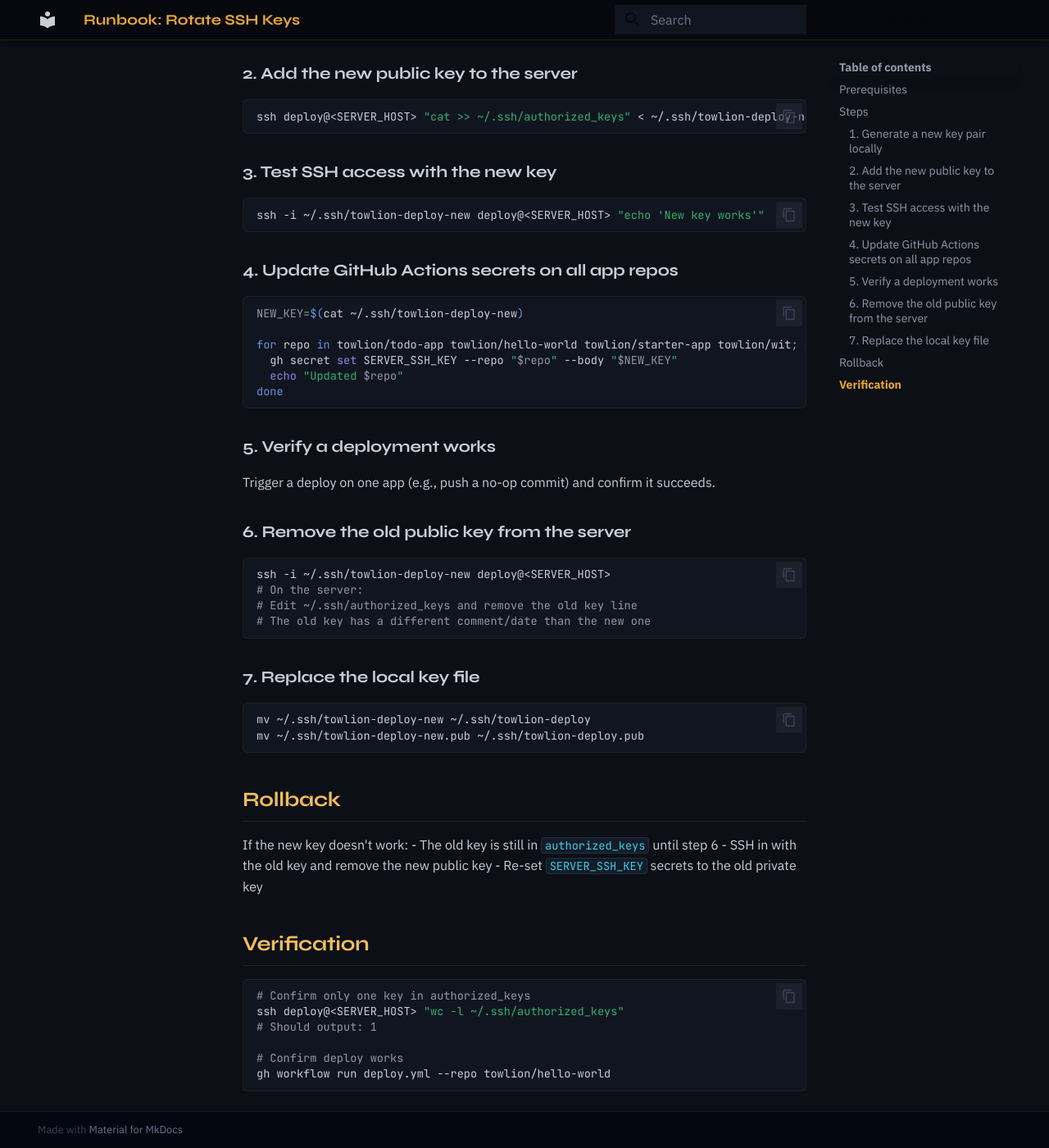
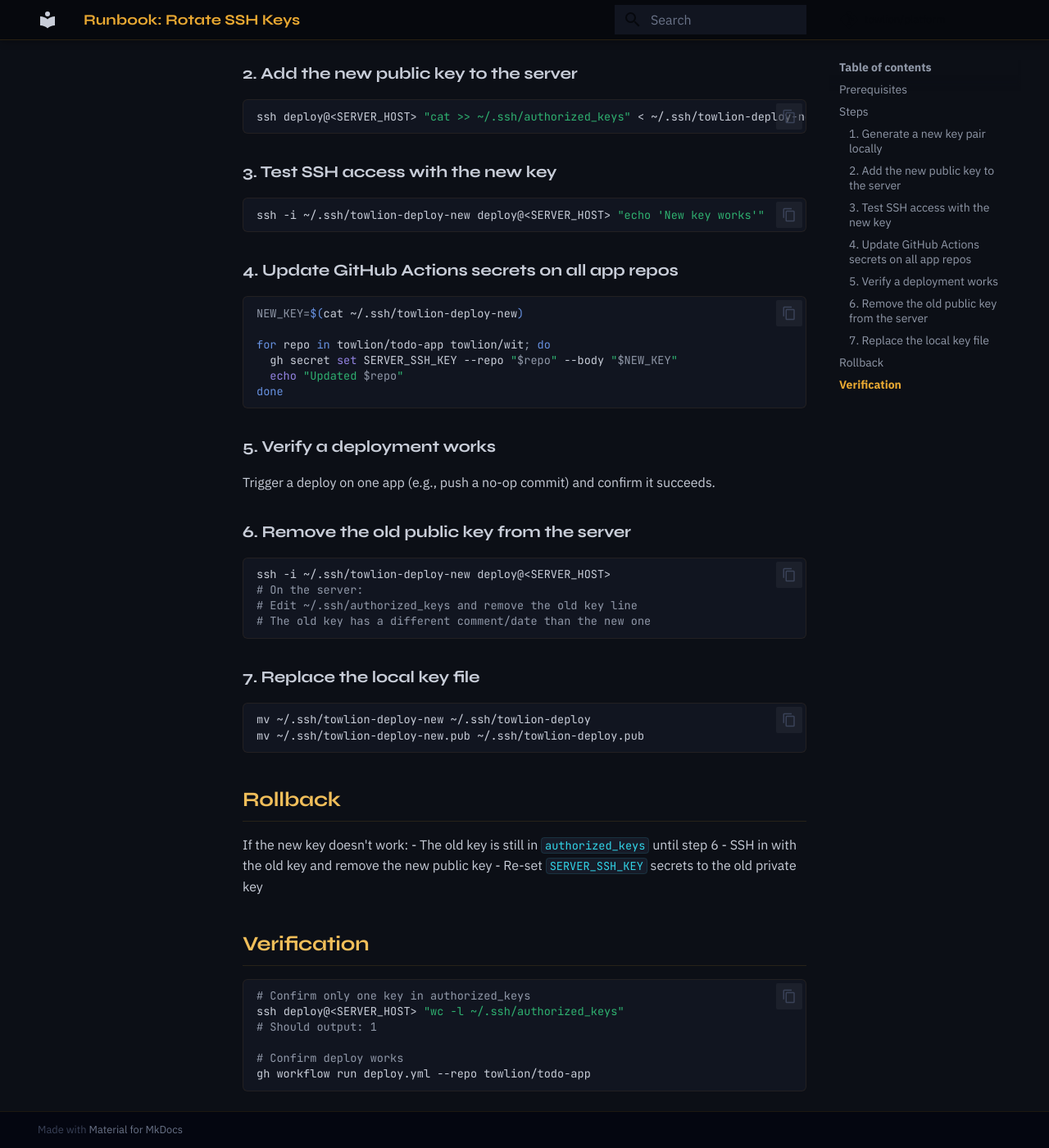
Before and after one commit to towlion/platform, an MkDocs documentation site: the page built from docs/runbooks/rotate-ssh-keys.md, in a window 1280 px wide and 1400 px high, scrolled down 592 px. Shown: the whole window at 82% size. Built offline with MkDocs 1.6.1 and Material for MkDocs 9.7.7, drawn with Linux system fonts in a browser that asks for light colours; comment, search, counter and statistics services are not loaded.

Commit message:
chore: remove hello-world and starter-app from docs
These repos have been deleted — only todo-app and wit remain active.

Co-Authored-By: Claude Opus 4.6 (1M context) <noreply@anthropic.com>

````diff
--- a/docs/runbooks/rotate-ssh-keys.md
+++ b/docs/runbooks/rotate-ssh-keys.md
@@ -33,7 +33,7 @@ ssh -i ~/.ssh/towlion-deploy-new deploy@<SERVER_HOST> "echo 'New key works'"
 ```bash
 NEW_KEY=$(cat ~/.ssh/towlion-deploy-new)
 
-for repo in towlion/todo-app towlion/hello-world towlion/starter-app towlion/wit; do
+for repo in towlion/todo-app towlion/wit; do
   gh secret set SERVER_SSH_KEY --repo "$repo" --body "$NEW_KEY"
   echo "Updated $repo"
 done
@@ -74,5 +74,5 @@ ssh deploy@<SERVER_HOST> "wc -l ~/.ssh/authorized_keys"
 # Should output: 1
 
 # Confirm deploy works
-gh workflow run deploy.yml --repo towlion/hello-world
+gh workflow run deploy.yml --repo towlion/todo-app
 ```
````
Also changed, not shown: docs/ecosystem.md (+0 -2 lines).
